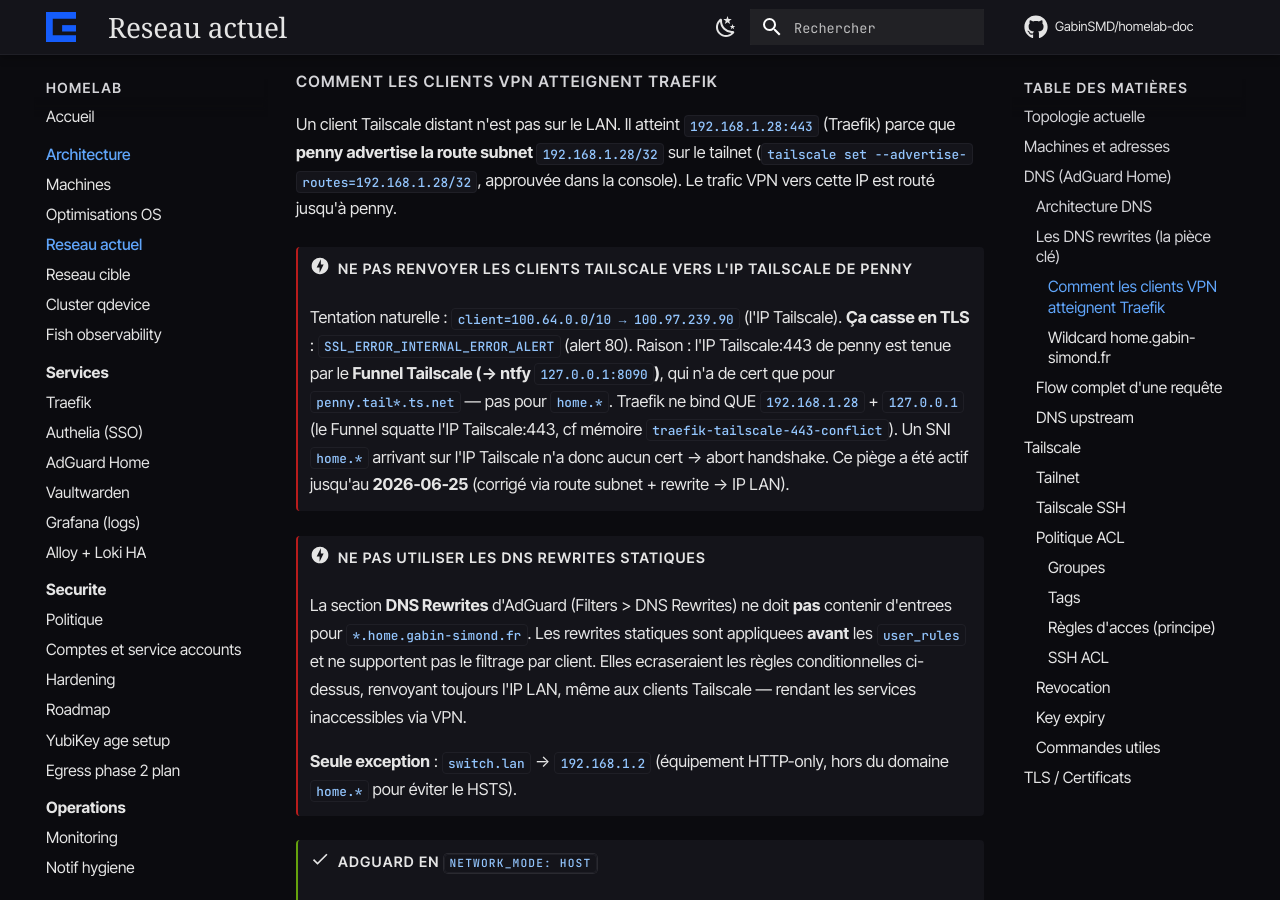
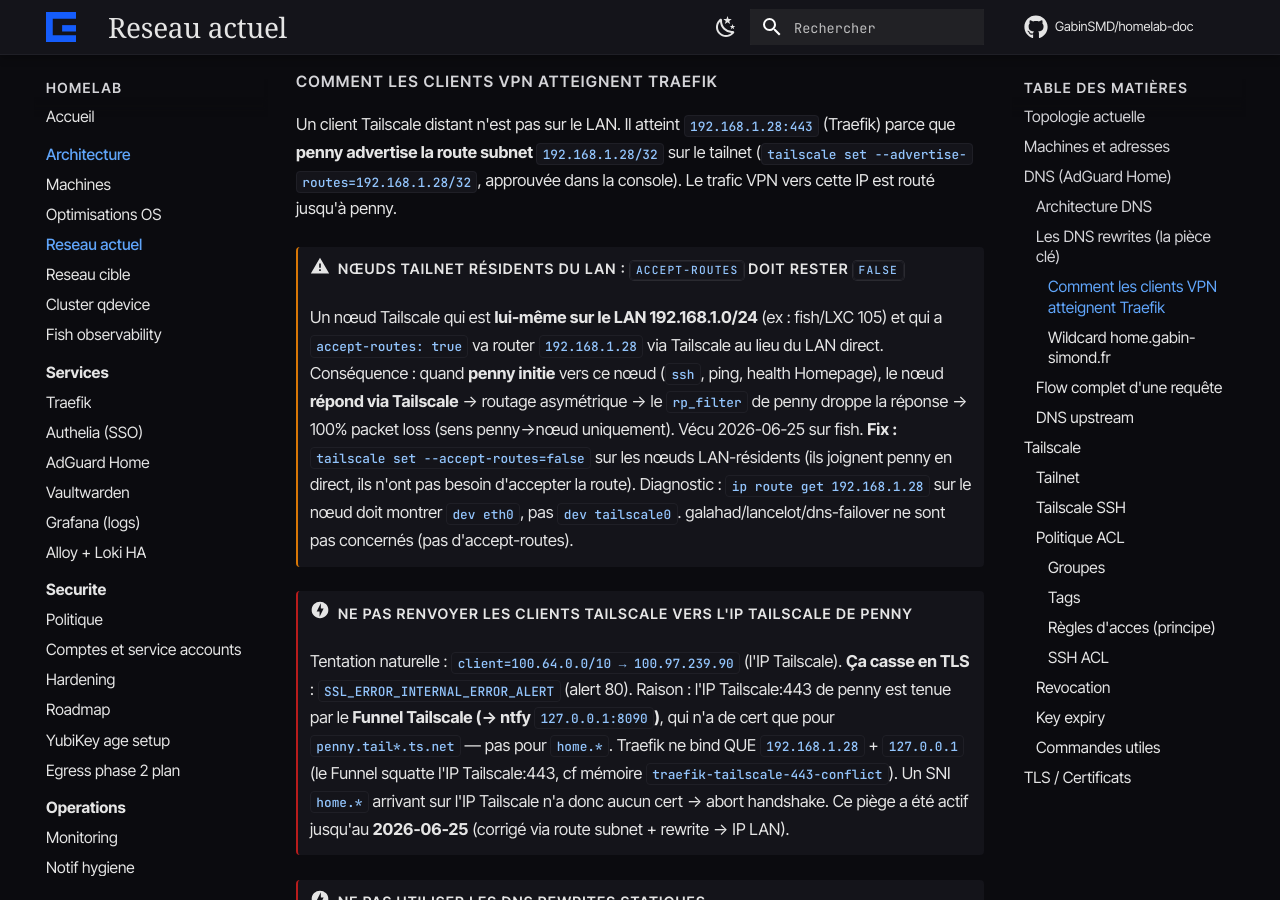
Before and after one commit to GabinSMD/homelab-doc, an MkDocs documentation site: the page built from docs/architecture/reseau.md, in a window 1280 px wide and 900 px high, scrolled down 3430 px. Built offline with MkDocs 1.6.1 and Material for MkDocs 9.7.7, drawn with Linux system fonts in a browser that asks for light colours; some web fonts are replaced; comment, search, counter and statistics services are not loaded.

Commit message:
docs(reseau): caveat accept-routes sur nœuds tailnet LAN-résidents (#8)
La route subnet 192.168.1.28/32 (accès VPN) casse penny->nœud pour tout nœud
tailnet RÉSIDENT du LAN avec accept-routes=true : il route penny via Tailscale
-> asymétrie -> rp_filter droppe. Vécu sur fish 2026-06-25 (ssh/ping/Homepage
health cassés). Fix : accept-routes=false sur ces nœuds. Encart ajouté.

Co-authored-by: GabinSMD <gabin.simond@simondancebros.org>
Co-authored-by: Claude Opus 4.8 (1M context) <noreply@anthropic.com>

```diff
--- a/docs/architecture/reseau.md
+++ b/docs/architecture/reseau.md
@@ -90,6 +90,9 @@ AdGuard Home utilisé une **règle de reecriture conditionnelle** dans `user_rul
 #### Comment les clients VPN atteignent Traefik
 
 Un client Tailscale distant n'est pas sur le LAN. Il atteint `192.168.1.28:443` (Traefik) parce que **penny advertise la route subnet `192.168.1.28/32`** sur le tailnet (`tailscale set --advertise-routes=192.168.1.28/32`, approuvée dans la console). Le trafic VPN vers cette IP est routé jusqu'à penny.
+
+!!! warning "Nœuds tailnet RÉSIDENTS du LAN : `accept-routes` doit rester `false`"
+    Un nœud Tailscale qui est **lui-même sur le LAN 192.168.1.0/24** (ex : fish/LXC 105) et qui a `accept-routes: true` va router `192.168.1.28` via Tailscale au lieu du LAN direct. Conséquence : quand **penny initie** vers ce nœud (`ssh`, ping, health Homepage), le nœud **répond via Tailscale** → routage asymétrique → le `rp_filter` de penny droppe la réponse → 100% packet loss (sens penny→nœud uniquement). Vécu 2026-06-25 sur fish. **Fix : `tailscale set --accept-routes=false`** sur les nœuds LAN-résidents (ils joignent penny en direct, ils n'ont pas besoin d'accepter la route). Diagnostic : `ip route get 192.168.1.28` sur le nœud doit montrer `dev eth0`, pas `dev tailscale0`. galahad/lancelot/dns-failover ne sont pas concernés (pas d'accept-routes).
 
 !!! danger "Ne PAS renvoyer les clients Tailscale vers l'IP Tailscale de penny"
     Tentation naturelle : `client=100.64.0.0/10 → 100.97.239.90` (l'IP Tailscale). **Ça casse en TLS** : `SSL_ERROR_INTERNAL_ERROR_ALERT` (alert 80). Raison : l'IP Tailscale:443 de penny est tenue par le **Funnel Tailscale (→ ntfy `127.0.0.1:8090`)**, qui n'a de cert que pour `penny.tail*.ts.net` — pas pour `home.*`. Traefik ne bind QUE `192.168.1.28` + `127.0.0.1` (le Funnel squatte l'IP Tailscale:443, cf mémoire `traefik-tailscale-443-conflict`). Un SNI `home.*` arrivant sur l'IP Tailscale n'a donc aucun cert → abort handshake. Ce piège a été actif jusqu'au **2026-06-25** (corrigé via route subnet + rewrite → IP LAN).
```
